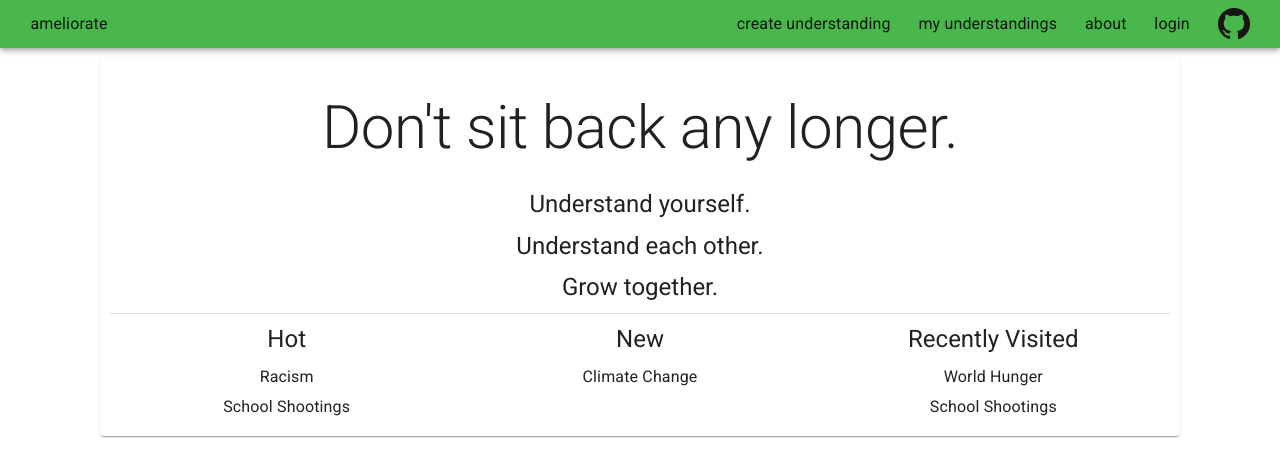
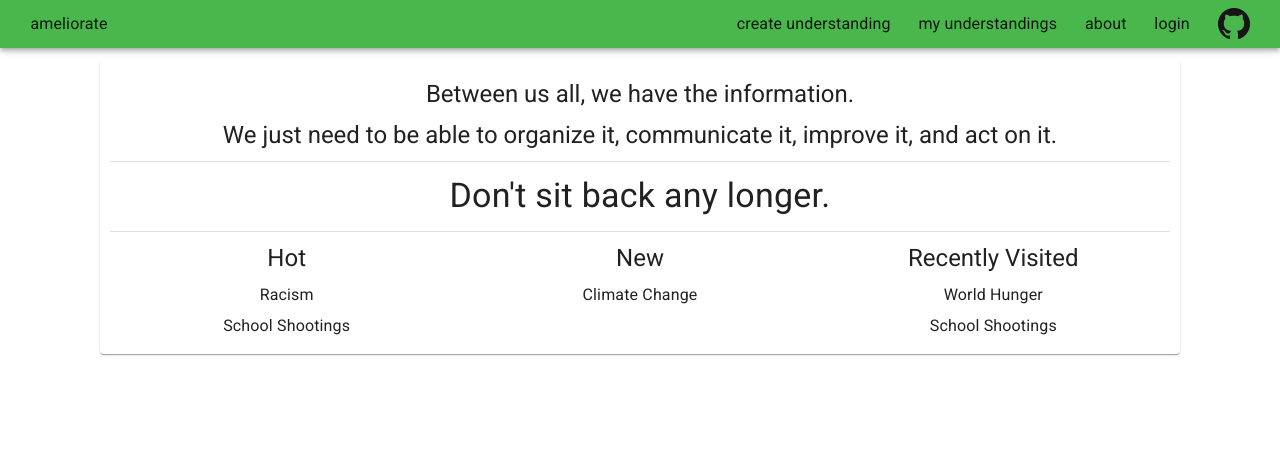
Before and after one commit to amelioro/ameliorate, a Next.js app in the folder web/: page / in a window 1280 px wide. Shown: the top 476 px of the page. Built offline with nearby package versions, Linux system fonts and the light colour scheme.

Commit message:
Improve? homepage attention-getter

```diff
--- a/web/pages/index.tsx
+++ b/web/pages/index.tsx
@@ -6,10 +6,14 @@ const Home: NextPage = () => {
     <>
       <Box display="flex" justifyContent="center">
         <Paper sx={paper}>
-          <Typography variant="h2">Don&#39;t sit back any longer.</Typography>
-          <Typography variant="h5">Understand yourself.</Typography>
-          <Typography variant="h5">Understand each other.</Typography>
-          <Typography variant="h5">Grow together.</Typography>
+          <Typography variant="h5">Between us all, we have the information.</Typography>
+          <Typography variant="h5">
+            We just need to be able to organize it, communicate it, improve it, and act on it.
+          </Typography>
+
+          <Divider />
+
+          <Typography variant="h4">Don't sit back any longer.</Typography>
 
           <Divider />
 
```
